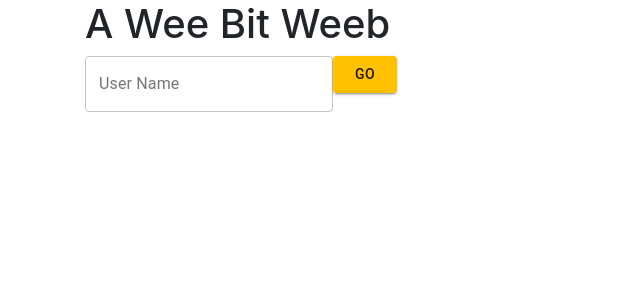
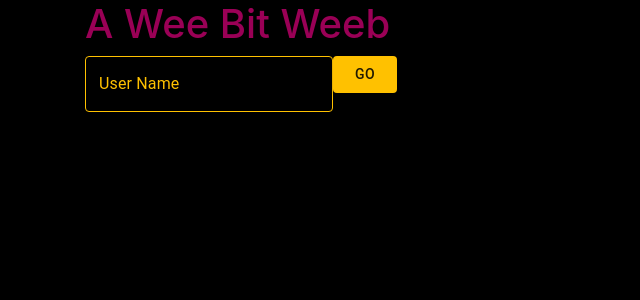
Before and after one commit to ConnorWin/AWeeBitWeeb, a React (Create React App) app: page / in a window 1280 px wide. Shown: the top 300 px of the page, without its empty margins (0-640 px from the left). Built offline with nearby package versions, Linux system fonts and the light colour scheme.

Commit message:
custom input

```diff
--- a/src/App.js
+++ b/src/App.js
@@ -1,4 +1,4 @@
-import React, { Component } from 'react';
+import React, { Component, Fragment } from 'react';
 import { Route } from 'react-router';
 import { Layout } from './components/Layout';
 import { Home } from './components/Home';
@@ -8,12 +8,16 @@ import { ThemeProvider } from '@material-ui/core';
 export default class App extends Component {
   render() {
     return (
-      <ThemeProvider theme={theme}>
-        <Layout>
-          <h1>A Wee Bit Weeb</h1>
-          <Route exact path="/" component={Home} />
-        </Layout>
-      </ThemeProvider>
+      <div style={{ background: 'black', height: '100vh' }}>
+        <ThemeProvider theme={theme}>
+          <Layout>
+            <h1 style={{ color: theme.palette.secondary.main }}>
+              A Wee Bit Weeb
+            </h1>
+            <Route exact path="/" component={Home} />
+          </Layout>
+        </ThemeProvider>
+      </div>
     );
   }
 }
--- a/src/components/Authentication.js
+++ b/src/components/Authentication.js
@@ -1,6 +1,7 @@
 import React, { useState } from "react";
 import AuthContext from "../context/AuthContext";
-import {Button, TextField} from '@material-ui/core'
+import {Button} from '@material-ui/core'
+import CustomTextField from './customMaterial/CustomTextField'
 
 export const Authentication = () => {
   const { login } = React.useContext(AuthContext);
@@ -30,7 +31,7 @@ export const Authentication = () => {
   ) : null;
   let loginView = (
     <div>
-      <TextField
+      <CustomTextField
         label="User Name"
         onChange={handleChange}
         variant="outlined"
--- a/src/components/CreateGame.js
+++ b/src/components/CreateGame.js
@@ -16,7 +16,7 @@ export const CreateGame = (props) => {
     <div>
       <p>Create Game</p>
       <TextField label="Lobby Name" variant="outlined" onChange={handleChange} />
-      <Button onClick={() => props.createGame(state.gameName)}>Go</Button>
+      <Button variant="contained" color="primary" onClick={() => props.createGame(state.gameName)}>Go</Button>
     </div>
   );
 };
--- a/src/components/Game.js
+++ b/src/components/Game.js
@@ -33,7 +33,7 @@ export const Game = (props) => {
       <li>{state.card?.type}</li>
       <li>{state.card?.question}</li>
       {userName === state.playerGoing ? (
-        <Button onClick={endTurn}>Pass Turn</Button>
+        <Button variant="contained" color="primary" onClick={endTurn}>Pass Turn</Button>
       ) : null}
     </div>
   );
--- a/src/components/Home.js
+++ b/src/components/Home.js
@@ -5,6 +5,7 @@ import { LobbyConnect } from "./LobbyConnect";
 import { Lobby } from "./Lobby";
 import { Game } from "./Game";
 import { createGame, joinGame, startGame } from "../api";
+import { Card } from "@material-ui/core";
 
 export class Home extends Component {
   static contextType = AuthContext;
--- a/src/components/Lobby.js
+++ b/src/components/Lobby.js
@@ -29,7 +29,7 @@ export class Lobby extends Component {
         <h2>Lobby {this.props.gameName}</h2>
         {currentPlayersInLobby}
         {this.props.isCreator ? (
-          <Button onClick={() => this.props.startGame()}>Start Game</Button>
+          <Button variant="contained" color="primary" onClick={() => this.props.startGame()}>Start Game</Button>
         ) : null}
       </div>
     );
--- a/src/components/LobbyConnect.js
+++ b/src/components/LobbyConnect.js
@@ -30,6 +30,7 @@ export const LobbyConnect = (props) => {
     lobbyConnect = (
       <Fragment>
         <Button
+        variant="contained" color="primary"
           onClick={() => {
             setState({ isJoiningGame: true });
           }}
@@ -37,6 +38,7 @@ export const LobbyConnect = (props) => {
           Join Game
         </Button>
         <Button
+        variant="contained" color="primary"
           onClick={() => {
             setState({ isCreatingGame: true });
           }}
--- /dev/null
+++ b/src/components/customMaterial/CustomTextField.js
@@ -0,0 +1,36 @@
+import React from 'react';
+import {
+    withStyles,
+} from '@material-ui/core/styles';
+import TextField from '@material-ui/core/TextField';
+import theme from '../../muiTheme';
+
+const CustomTextField = withStyles({
+  root: {
+    '& label.Mui-focused': {
+      color: theme.palette.primary.main,
+    },
+    '& label': {
+      color: theme.palette.primary.main,
+    },
+    '& input': {
+      color: theme.palette.primary.main,
+    },
+    '& .MuiInput-underline:after': {
+      borderBottomColor: theme.palette.primary.main,
+    },
+    '& .MuiOutlinedInput-root': {
+      '& fieldset': {
+        borderColor: theme.palette.primary.main,
+      },
+      '&:hover fieldset': {
+        borderColor: theme.palette.primary.main,
+      },
+      '&.Mui-focused fieldset': {
+        borderColor: theme.palette.primary.main,
+      },
+    },
+  },
+})(TextField);
+
+export { CustomTextField as default}
--- a/src/muiTheme.js
+++ b/src/muiTheme.js
@@ -8,6 +8,15 @@ const theme = createMuiTheme({
     secondary: {
       main: '#9a0056',
     },
+    neutral: {
+      main: '#580069',
+    },
+    default: {
+      main: '#11007e',
+    },
+    defaultSecondary: {
+      main: '#003287',
+    },
   },
 });
 
```
Also changed, not shown: package.json (+14 -0 lines), src/custom.css (deleted, +0 -14 lines), 2 other files (tests, documents, lock files or other folders).
